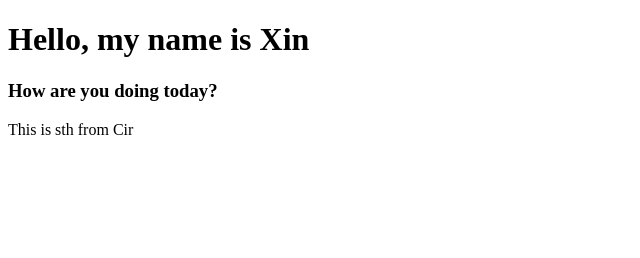
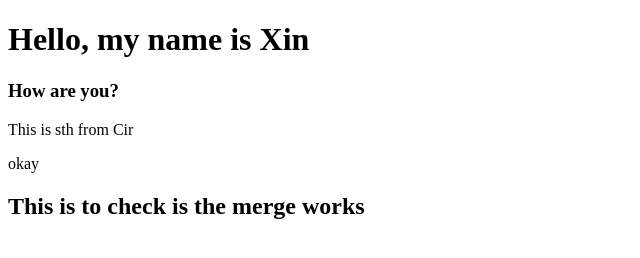
Before and after one commit to Phil-CST-BCIT/comp1930_team15, a plain HTML site: page index.html in a window 1280 px wide. Shown: the whole page, without its empty margins (0-640 px from the left). Drawn offline with Linux system fonts and the light colour scheme.

Commit message:
changed index.html

```diff
--- a/index.html
+++ b/index.html
@@ -5,8 +5,11 @@
     </head>
     <body>
 			<h1>Hello, my name is Xin</h1>
-			<h3>How are you doing today?</h3>
+			<h3>How are you?</h3>
         <p>This is sth from Cir</p>
+
+				<p>okay</p>
+			<h2>This is to check is the merge works</h2>
     </body>
 
 </html>
```
